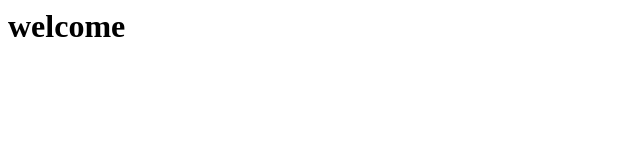
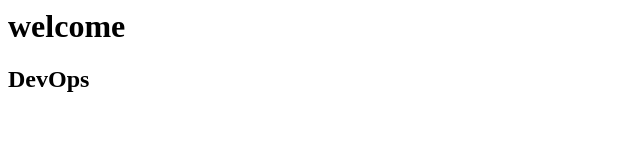
Before and after one commit to AjayAjju18/Ajju, a plain HTML site: page index.html in a window 1280 px wide. Shown: the whole page, without its empty margins (0-640 px from the left). Drawn offline with Linux system fonts and the light colour scheme.

Commit message:
Update index.html

```diff
--- a/index.html
+++ b/index.html
@@ -1,3 +1,4 @@
 <html>
 <h1> welcome </h1>
+  <h2>DevOps</h2>
 </html>
```
